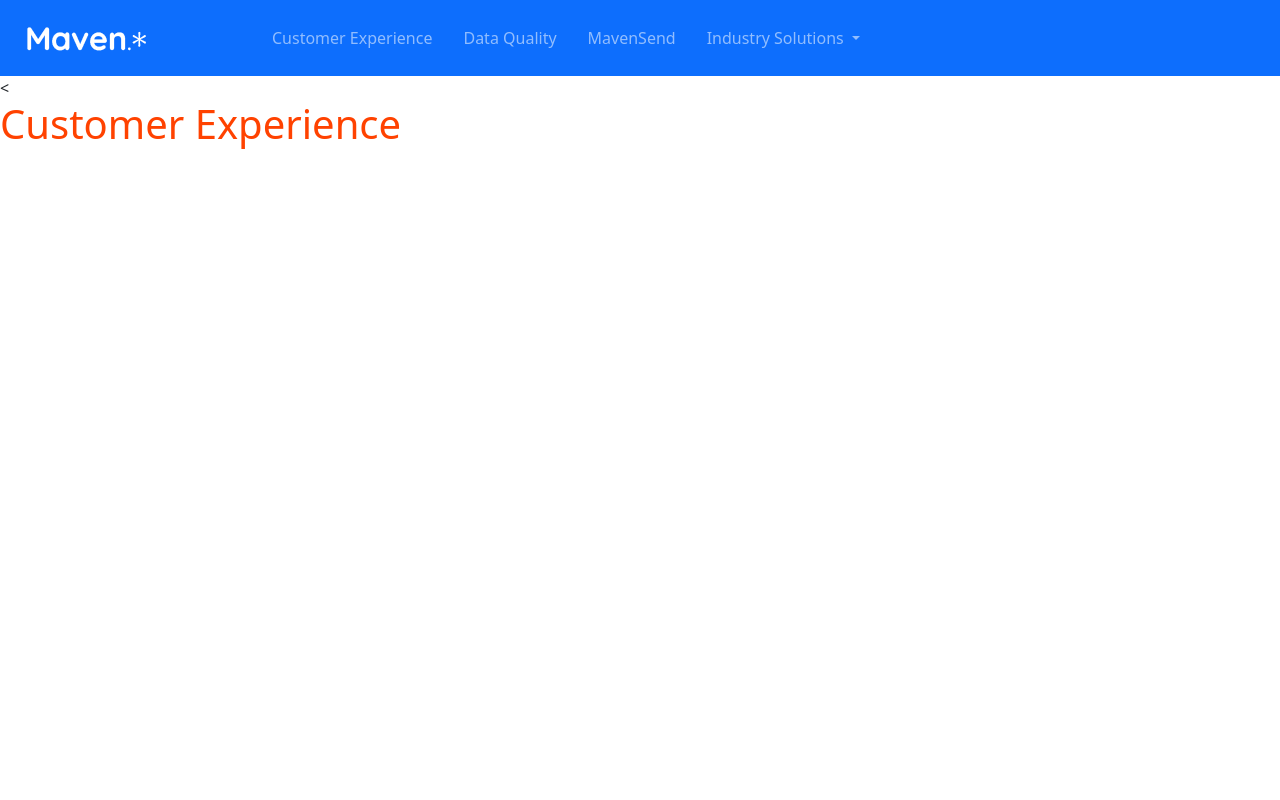
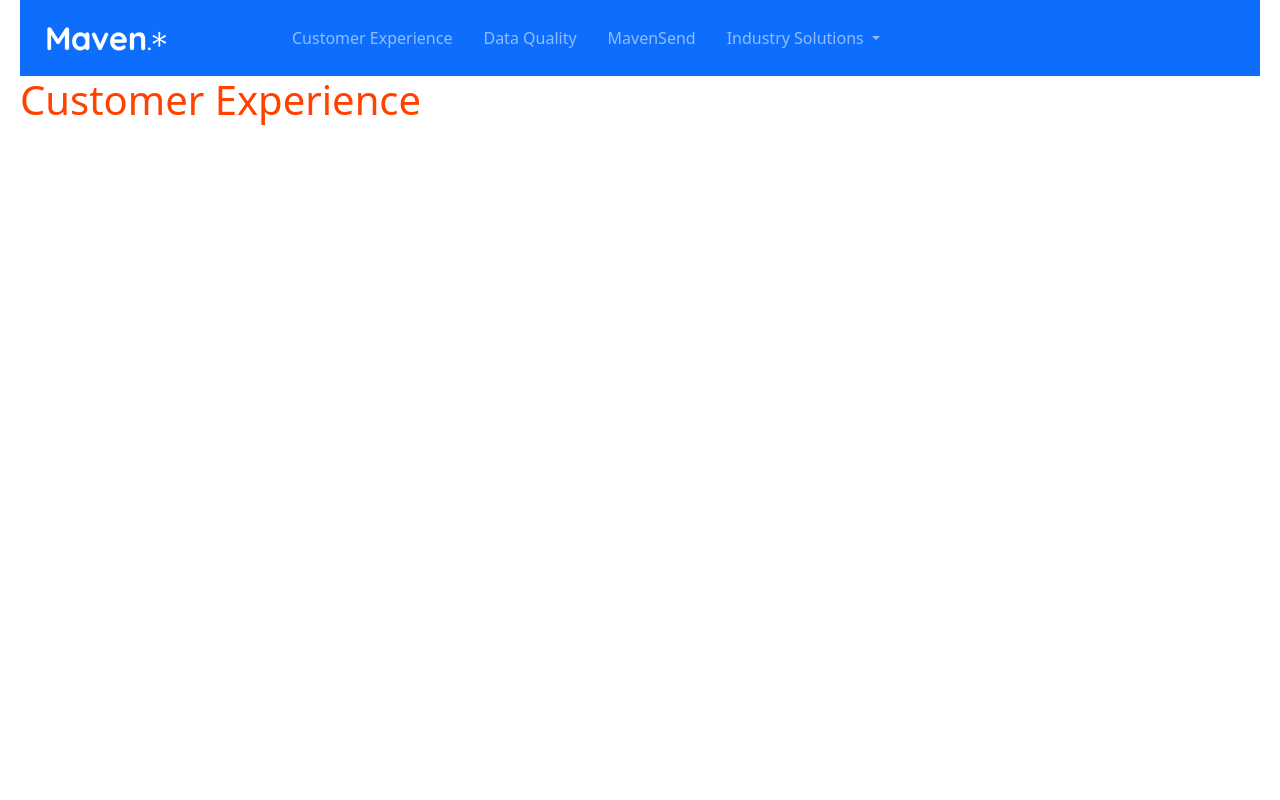
Before and after one commit to socsteved/mavendev, a Django app: page /cx/ in a window 1280 px wide. Run offline with Django 4.2, Linux system fonts and the light colour scheme.

Commit message:
formatting

```diff
--- a/mavendev/pages/static/css/base.css
+++ b/mavendev/pages/static/css/base.css
@@ -8,3 +8,8 @@ padding-right: 80px;
 .nav-item{
   padding-left: 15px;
 }
+
+body {
+  padding-left: 20px;
+  padding-right: 20px;
+}
--- a/mavendev/pages/templates/cx.html
+++ b/mavendev/pages/templates/cx.html
@@ -1,7 +1,7 @@
 {% extends 'base.html' %}
 
 {% block content %}
-<<body>
+<body>
   <h1>Customer Experience</h1>
 
   <script src="https://code.jquery.com/jquery-3.3.1.slim.min.js" integrity="sha384-q8i/X+965DzO0rT7abK41JStQIAqVgRVzpbzo5smXKp4YfRvH+8abtTE1Pi6jizo" crossorigin="anonymous"></script>
```
